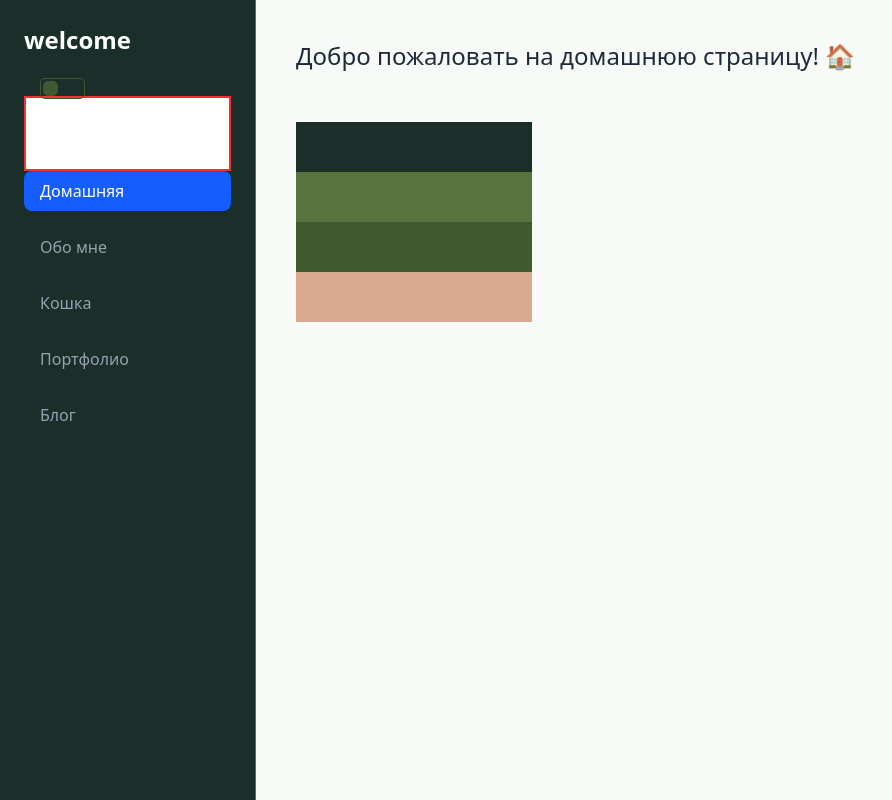
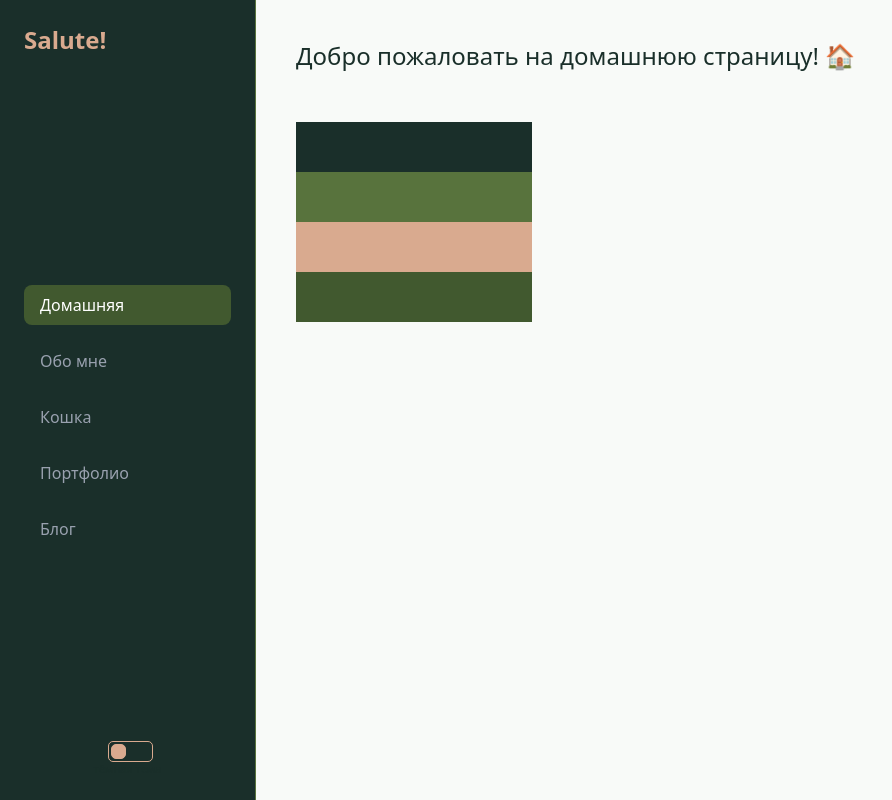
Before and after one commit to i0ji/p_ioji, a React (Vite) app: page / in a window 1280 px wide. Shown: the whole page, without its empty margins (0-892 px from the left). Built offline with nearby package versions, Linux system fonts and the light colour scheme.

Commit message:
feat(components): set up toggle; small style touches and fixes;
Version: v:0.3.4

```diff
--- a/src/App.tsx
+++ b/src/App.tsx
@@ -31,7 +31,7 @@ export default function App() {
   }, [mode]);
 
   return (
-    <div className="flex min-h-screen bg-bg text-gray-800">
+    <div className="flex min-h-screen bg-bg text-fg">
       <Sidebar activePage={page} setPage={setPage} />
 
       <main className="relative ml-64 min-h-screen flex-1 overflow-hidden">
--- a/src/components/Sidebar.tsx
+++ b/src/components/Sidebar.tsx
@@ -22,13 +22,14 @@ export default function Sidebar({ activePage, setPage }) {
   }, [themeMode]);
 
   return (
-    <aside className={clsx(
-      "fixed top-0 left-0",
-      "flex h-screen w-64 p-6 flex-col",
-      "border-r border-accent-1 bg-fg text-white"
-      )}>
-      <h1 className="mb-10 text-2xl font-bold">welcome</h1>
-      <Toggle />
+    <aside
+      className={clsx(
+        "fixed top-0 left-0",
+        "flex h-screen w-64 flex-col justify-between p-6",
+        "border-accent-1 bg-fg border-r text-white",
+      )}
+    >
+      <h1 className="mb-10 text-2xl font-bold text-accent-2">Salute!</h1>
       <nav className="flex flex-col gap-4">
         {menuItems.map((item) => (
           <button
@@ -43,7 +44,7 @@ export default function Sidebar({ activePage, setPage }) {
             {activePage === item.id && (
               <motion.div
                 layoutId="active-bg"
-                className="absolute inset-0 -z-10 rounded-lg bg-blue-600"
+                className="absolute inset-0 -z-10 rounded-lg bg-accent-3"
                 initial={false}
                 transition={{ type: "spring", stiffness: 300, damping: 30 }}
               />
@@ -52,6 +53,7 @@ export default function Sidebar({ activePage, setPage }) {
           </button>
         ))}
       </nav>
+      <Toggle />
     </aside>
   );
 }
--- a/src/components/Toggle.tsx
+++ b/src/components/Toggle.tsx
@@ -1,6 +1,5 @@
 import styles from "./styles.module.scss";
 
-import clsx from "clsx";
 import { useAppDispatch, useAppSelector } from "store/hooks";
 import { toggleTheme } from "store/themeSlice";
 
@@ -9,19 +8,17 @@ export default function Toggle() {
   const themeMode = useAppSelector((state) => state.theme.mode);
 
   return (
-    <div className={clsx(styles.toggle, "border-2 border-red-500")}>
+    <div className={styles.toggle}>
       <input
         type="checkbox"
         id="temp"
-        //LATER
-        //FIXME
         checked={themeMode === "dark"}
         onClick={() => {
           dispatch(toggleTheme());
           console.log(themeMode);
         }}
       />
-      <label htmlFor="temp">
+      <label className="text-fg" htmlFor="temp">
         {themeMode === "dark" ? `светлая` : `тёмная`} тема
       </label>
     </div>
--- a/src/components/styles.module.scss
+++ b/src/components/styles.module.scss
@@ -1,10 +1,10 @@
 @use "styles/mixin" as *;
 
 .toggle {
-  background-color: white;
-  // @include flex(null, center, flex-end);
+  // background-color: white;
+  @include flex(null, center, flex-end);
 
-  height: 10%;
+  height: 5%;
 
   font-size: 11px;
   line-height: 15px;
--- a/src/styles/_themes.scss
+++ b/src/styles/_themes.scss
@@ -1,8 +1,9 @@
 $light_bg: #F8FAF8;
 $light_fg: #1A2F2A;
 $light_accent_1: #58733d;
-$light_accent_2: #41592f;
-$light_accent_3: #d9aa8f;
+$light_accent_2: #d9aa8f;
+$light_accent_3: #41592f;
+
 
 $dark_bg: #010221;
 $dark_fg: #0A7373;
```
